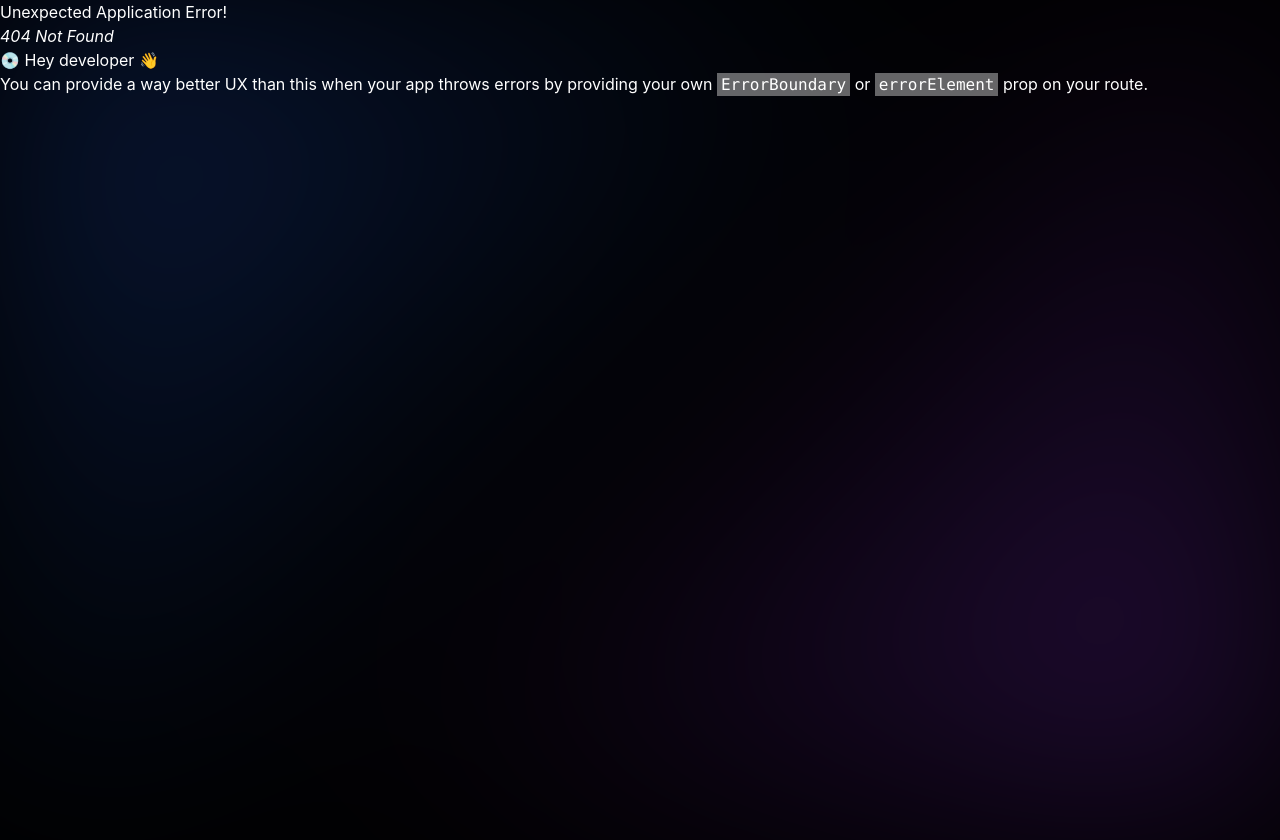
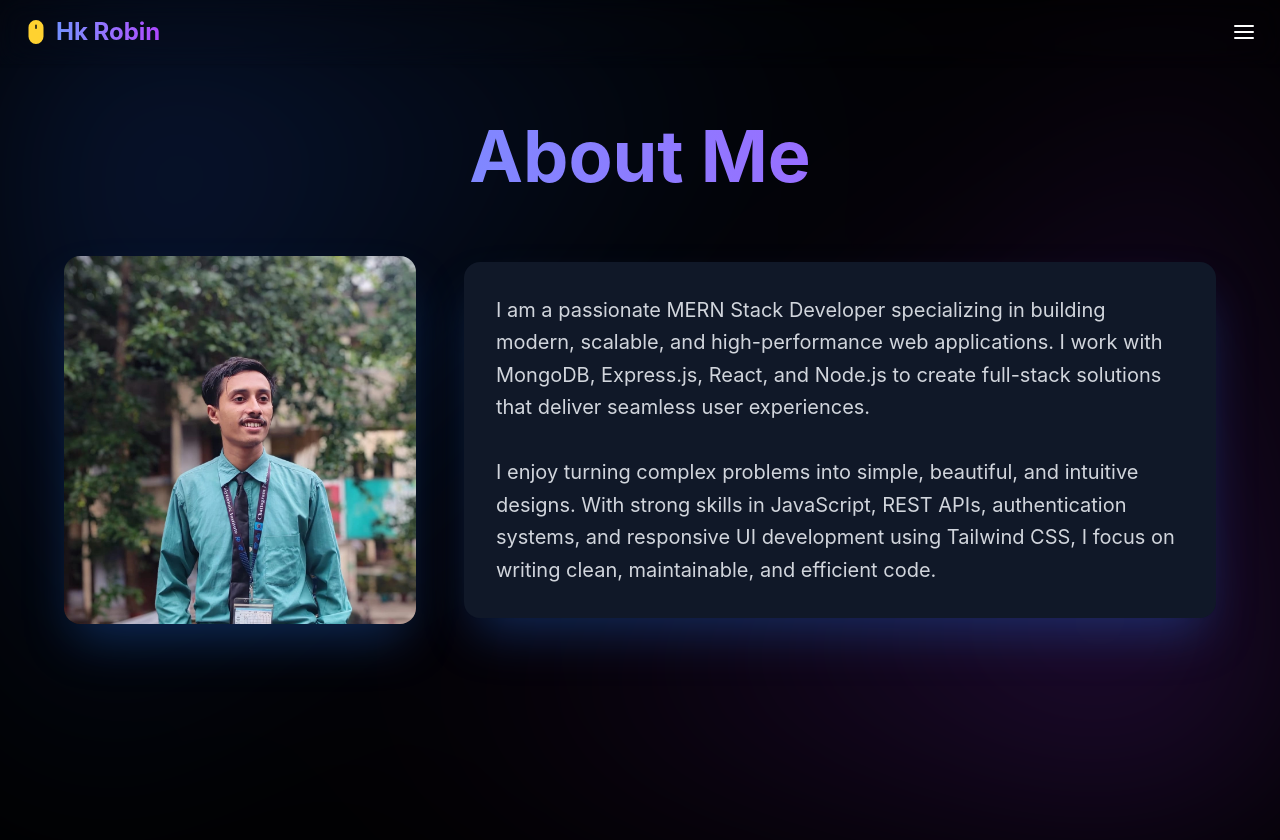
Before and after one commit to hkrobinbrother/portfolio-website, a React (Vite) app in the folder client/: page /about in a window 1280 px wide. Before the commit this address had no page. Before the commit the page ends 800 px from the top, so only its background shows below. Built offline with nearby package versions, Linux system fonts and the light colour scheme.

Commit message:
adding the about page

```diff
--- a/client/src/Components/Hero/Navbar.jsx
+++ b/client/src/Components/Hero/Navbar.jsx
@@ -1,17 +1,14 @@
 import { useState } from "react";
 import { FiMenu, FiX } from "react-icons/fi";
 import { BsMouseFill } from "react-icons/bs";
+import { Link } from "react-router";
+
+
 
 const Navbar = () => {
   const [open, setOpen] = useState(false);
 
-  const links = [
-    { name: "Home", link: "#home" },
-    { name: "About", link: "#about" },
-    { name: "Skills", link: "#skills" },
-    { name: "Projects", link: "#projects" },
-    { name: "Contact", link: "#contact" },
-  ];
+
 
   const toggleMenu = () => setOpen(!open);
 
@@ -20,12 +17,12 @@ const Navbar = () => {
       {/* Navbar container */}
       <div className="container mx-auto px-6 py-4 flex justify-between items-center relative shadow backdrop-blur-md">
         {/* Logo */}
-        <a
-          href="#home"
+        <Link
+          to="/"
           className="text-2xl font-bold bg-gradient-to-r flex items-center from-blue-400 to-purple-500 bg-clip-text text-transparent"
         >
           <BsMouseFill className="mr-2 text-amber-300" /> Hk Robin
-        </a>
+        </Link>
 
         {/* Menu Button (always visible) */}
         {!open && (
@@ -55,16 +52,22 @@ const Navbar = () => {
         </button>
 
         {/* Menu Links */}
-        {links.map((item, index) => (
-          <a
-            key={index}
-            href={item.link}
-            onClick={toggleMenu} // click → close menu
-            className="text-4xl md:text-5xl font-bold hover:text-blue-400 transition "
+      <div className="flex flex-col space-y-2 text-5xl" >
+          <Link
+            to="/"
+            onClick={()=>setOpen(false)}
+            className="text-6xl font-bold hover:text-blue-400 transition duration-300"
           >
-            {item.name}
-          </a>
-        ))}
+            Home
+          </Link>
+          <Link
+            to="/about"
+            onClick={()=>setOpen(false)}
+            className="text-6xl font-bold hover:text-blue-400 transition duration-300"
+          >
+            About
+          </Link>
+        </div>
       </div>
     </nav>
   );
--- /dev/null
+++ b/client/src/MainLayOut/LayOut.jsx
@@ -0,0 +1,15 @@
+import { Outlet } from "react-router";
+import Navbar from "../Components/Hero/Navbar";
+
+const LayOut = () => {
+  return (
+    <div>
+      <Navbar />
+      <main className="pt-10">
+        <Outlet />
+      </main>
+    </div>
+  );
+};
+
+export default LayOut;
--- /dev/null
+++ b/client/src/Pages/About.jsx
@@ -0,0 +1,48 @@
+import React from "react";
+import profile from "../assets/aboutimag.jpeg";
+
+const About = () => {
+  return (
+    <section className="text-white py-20 px-6 min-h-screen">
+      <div className="max-w-6xl mx-auto">
+
+        {/* Title */}
+        <h2 className="text-4xl md:text-7xl font-bold mb-16 text-center bg-gradient-to-r from-blue-400 to-purple-500 bg-clip-text text-transparent">
+          About Me
+        </h2>
+
+        {/* Content */}
+        <div className="grid md:grid-cols-3 gap-12 items-center">
+
+          {/* Image (1/3) */}
+          <div className="md:col-span-1 flex justify-center">
+            <img
+              src={profile}
+              alt="profile"
+              className="w-full max-w-sm rounded-2xl shadow-2xl shadow-blue-500/30 object-cover"
+            />
+          </div>
+
+          {/* Text (2/3) */}
+          <div className="md:col-span-2 bg-gray-900 bg-opacity-70 backdrop-blur-md p-8 rounded-2xl shadow-2xl shadow-blue-500/30">
+            <p className="text-lg md:text-xl text-gray-300 leading-relaxed">
+              I am a passionate MERN Stack Developer specializing in building
+              modern, scalable, and high-performance web applications. I work
+              with MongoDB, Express.js, React, and Node.js to create full-stack
+              solutions that deliver seamless user experiences.
+              <br /><br />
+              I enjoy turning complex problems into simple, beautiful, and
+              intuitive designs. With strong skills in JavaScript, REST APIs,
+              authentication systems, and responsive UI development using
+              Tailwind CSS, I focus on writing clean, maintainable, and
+              efficient code.
+            </p>
+          </div>
+
+        </div>
+      </div>
+    </section>
+  );
+};
+
+export default About;
```
Also changed, not shown: client/src/Router/Router.jsx (+14 -1 lines), client/src/assets/aboutimag.jpeg (added).
